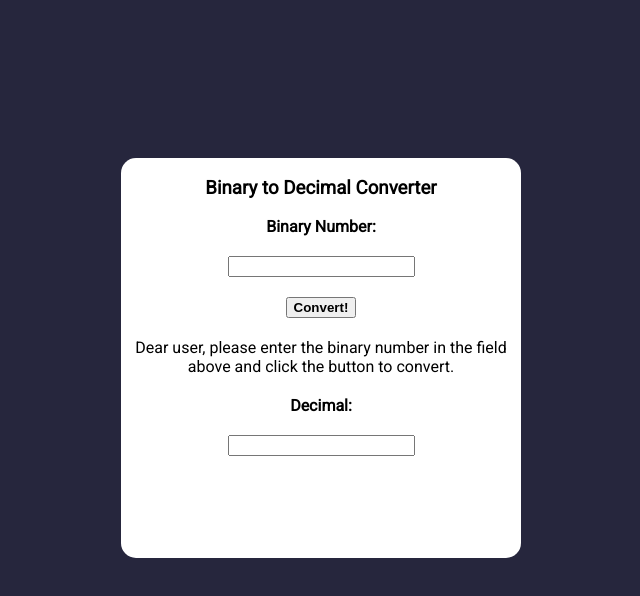
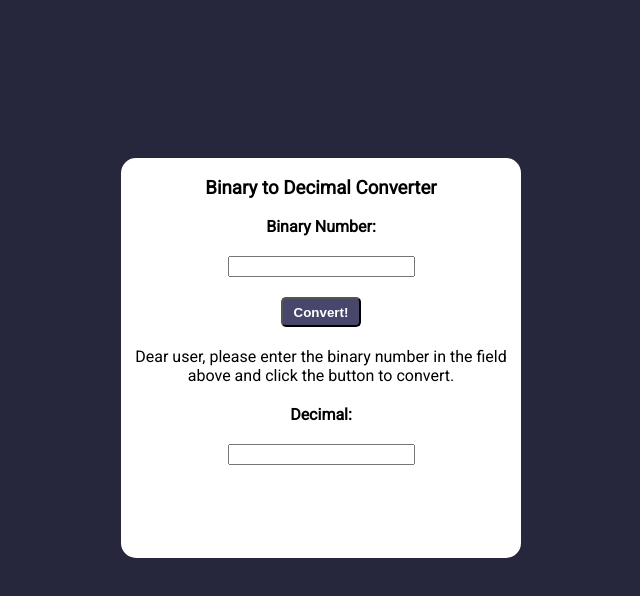
Before and after one commit to leandroteixeira97/binary-to-decimal, a plain HTML site: page index.html in a window 1280 px wide. Shown: the whole page, without its empty margins (319-959 px from the left). Drawn offline with Linux system fonts and the light colour scheme.

Commit message:
Added the 'Readme' file and changed the button style

```diff
--- a/index.html
+++ b/index.html
@@ -17,7 +17,7 @@
     <form class="form">
         <label for="inputBinary">Binary Number: </label>
         <input type="number" id="inputBinary">
-        <input type="button" value="Convert!"  onclick="convertNumber()">
+        <input type="button" value="Convert!"  onclick="convertNumber()" id="convertButton">
     </form>
     <div class="resultArea">
       Dear user, please enter the binary number in the field above and click the button to convert.
--- a/styles.css
+++ b/styles.css
@@ -37,3 +37,17 @@ body {
   font-weight: bold;
   margin-top: 20px;
 }
+
+#convertButton {
+  height: 30px;
+  width: 80px;
+  background-color: rgb(71, 71, 107);
+  color: white;
+  border-radius: 5px;
+}
+
+#convertButton:hover {
+  color: black;
+  background-color: white;
+  transition: .5s;
+}
```
Also changed, not shown: 1 other file.
